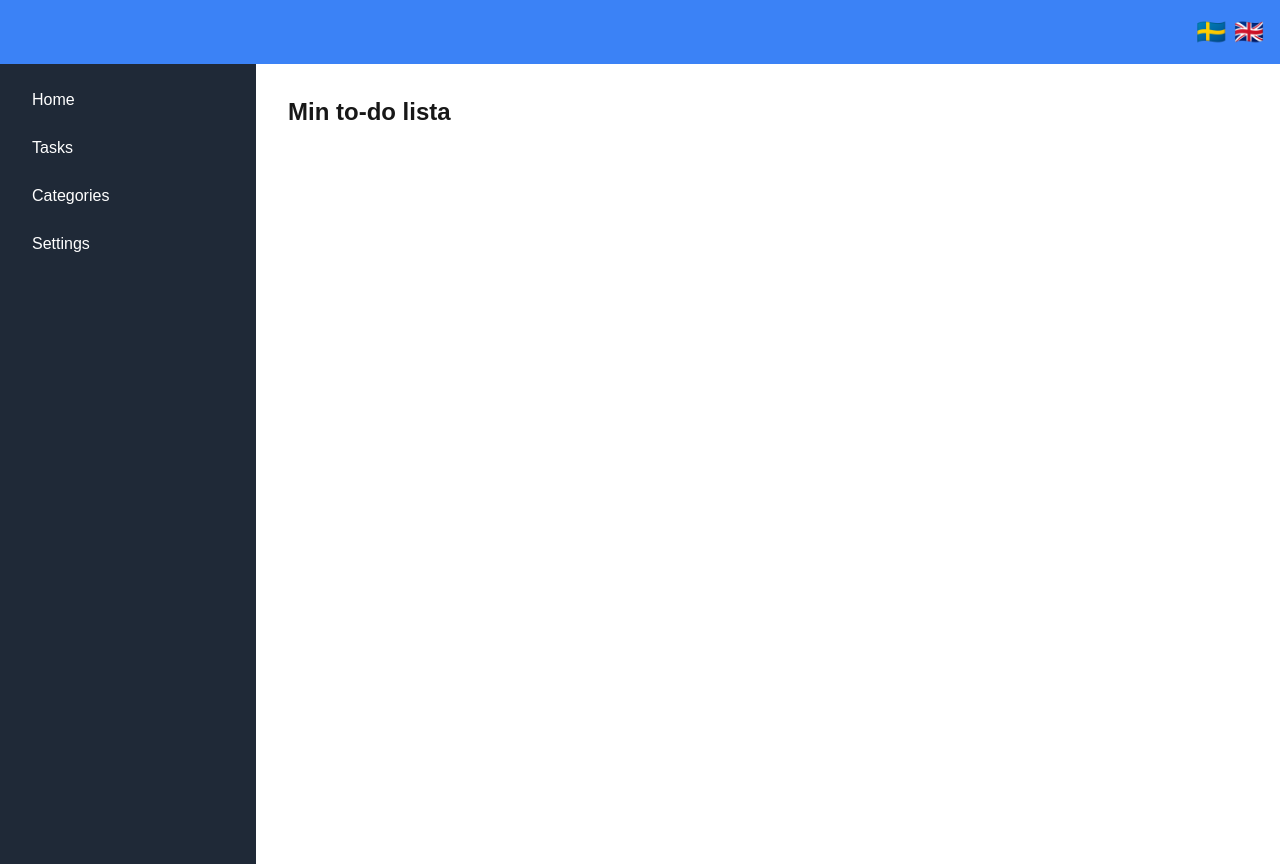
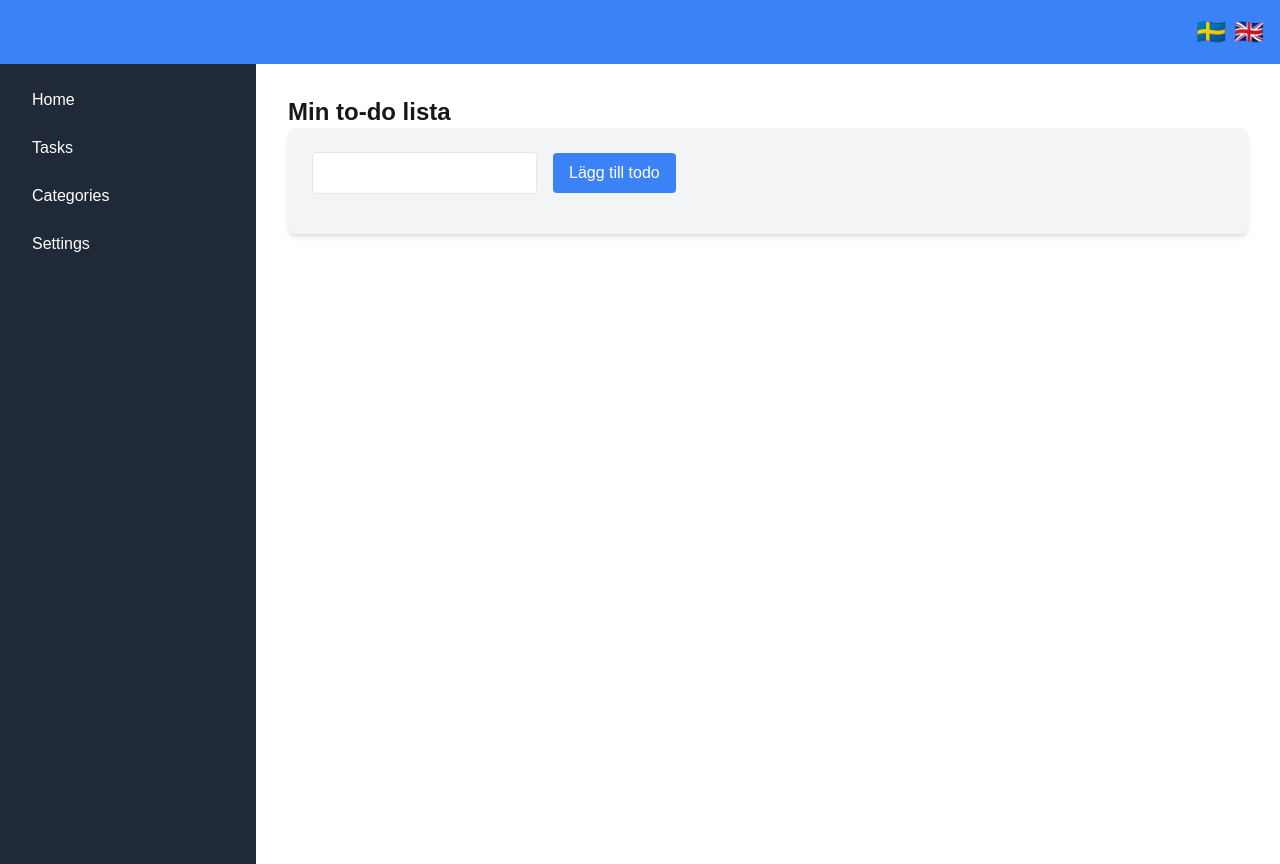
Before and after one commit to tareHej/Praktik-todoLista, a Next.js app in the folder app/: page / in a window 1280 px wide. Built offline with nearby package versions, Linux system fonts and the light colour scheme.

Commit message:
Created todo list

```diff
--- /dev/null
+++ b/app/src/app/components/todoList.tsx
@@ -0,0 +1,77 @@
+"use client";
+
+import { useState } from 'react';
+
+interface Todo {
+  id: string;
+  text: string;
+  completed: boolean;
+}
+
+const TodoList: React.FC = () => {
+  const [todos, setTodos] = useState<Todo[]>([]);
+  const [newTodoText, setNewTodoText] = useState('');
+
+  const addTodo = () => {
+    if (newTodoText.trim() !== '') {
+      const newID = Date.now().toString();
+      const newTodo: Todo = {
+        id: newID,
+        text: newTodoText.trim(),
+        completed: false,
+    };
+    setTodos([...todos, newTodo]);
+    setNewTodoText('');
+  }
+};
+
+  const removeTodo = (id: string) => {
+    const updatedTodos = todos.filter((todo) => todo.id !== id);
+    setTodos(updatedTodos);
+  };
+
+  const toggleTodo = (id:string) => {
+    const updatedTodos = todos.map((todo) => {
+        if (todo.id === id) {
+            return {...todo, completed: !todo.completed };
+        }
+        return todo;
+    });
+    setTodos(updatedTodos);
+  };
+
+  return (
+    <div className="p-6 bg-gray-100 rounded-lg shadow-md">
+      <input
+        className="p-2 mr-4 border rounded"
+        type="text"
+        value={newTodoText}
+        onChange={(e) => setNewTodoText(e.target.value)}/>
+      <button
+        className="px-4 py-2 bg-blue-500 text-white rounded hover:bg-blue-700"
+        onClick={addTodo}>Lägg till todo</button>
+      <ul className="mt-4">
+        {todos.map((todo) => (
+            <li key={todo.id} className="flex items-center mt-2 p-2 border rounded">
+                <input
+                    type="checkbox"
+                    checked={todo.completed}
+                    onChange={() => toggleTodo(todo.id)}
+                    className="form-checkbox h-6 w-6 mr-5"
+                />
+                <span
+                    style={{textDecoration: todo.completed ? 'line-through' : 'none' }}>
+                    {todo.text}
+                </span>
+                <button
+                className="ml-12 px-2 py-1 text-xs bg-red-500 text-white rounded hover:bg-red-700"
+                onClick={() => removeTodo(todo.id)}
+                >Ta bort todo</button>
+            </li>
+        ))}
+      </ul>
+    </div>
+  );
+};
+
+export default TodoList;
--- a/app/src/app/page.tsx
+++ b/app/src/app/page.tsx
@@ -1,4 +1,5 @@
 import LanguageSwitcher from './components/languageSwitch'
+import TodoList from './components/todoList'
 
 export default function Home() {
   return (
@@ -19,6 +20,7 @@ export default function Home() {
         </nav>
         <main className="flex-1 p-8">
           <h1 className="text-2xl font-bold">Min to-do lista</h1>
+          <TodoList />
         </main>
       </div>
     </div>
```
Also changed, not shown: app/package.json (+4 -4 lines), 1 other file (tests, documents, lock files or other folders).
